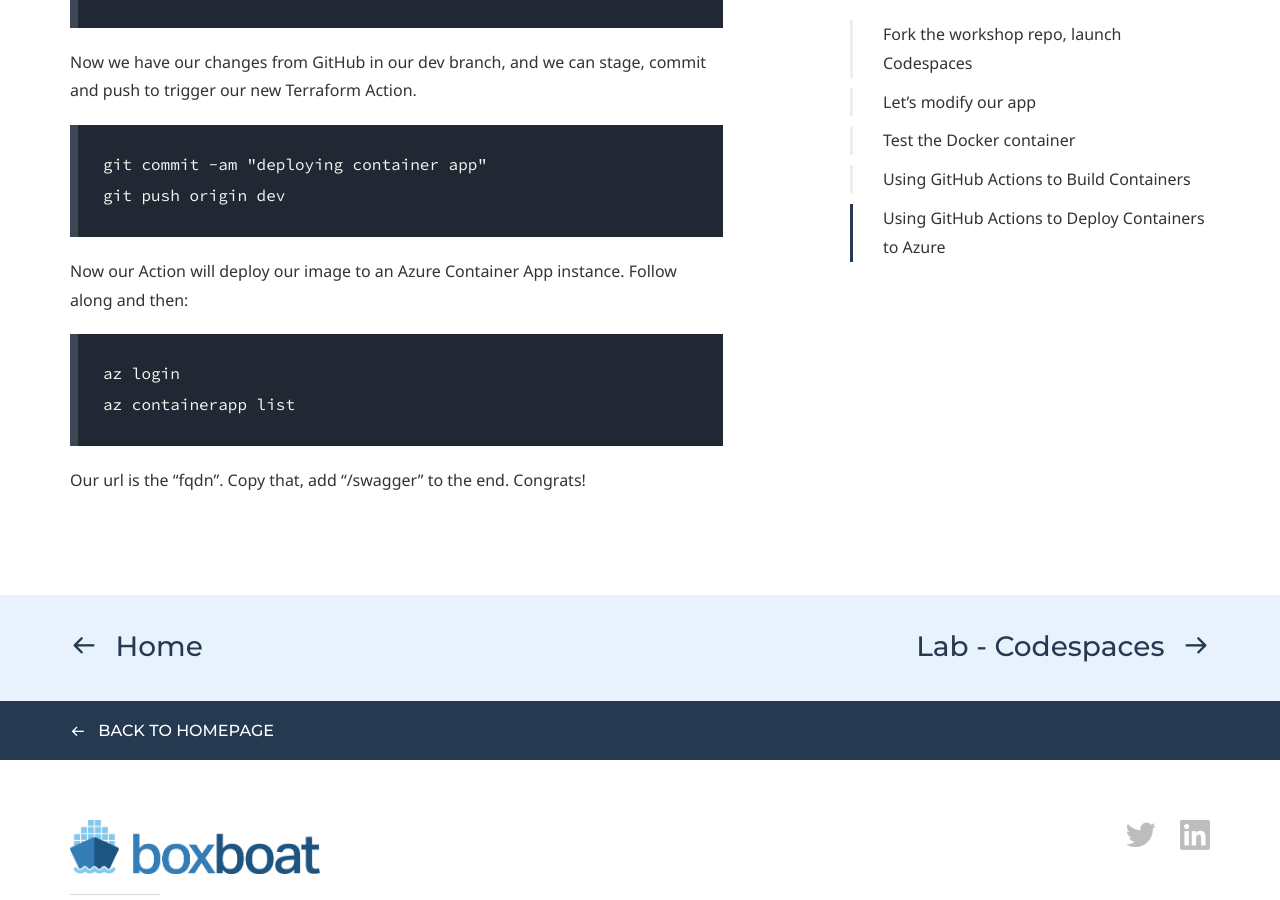
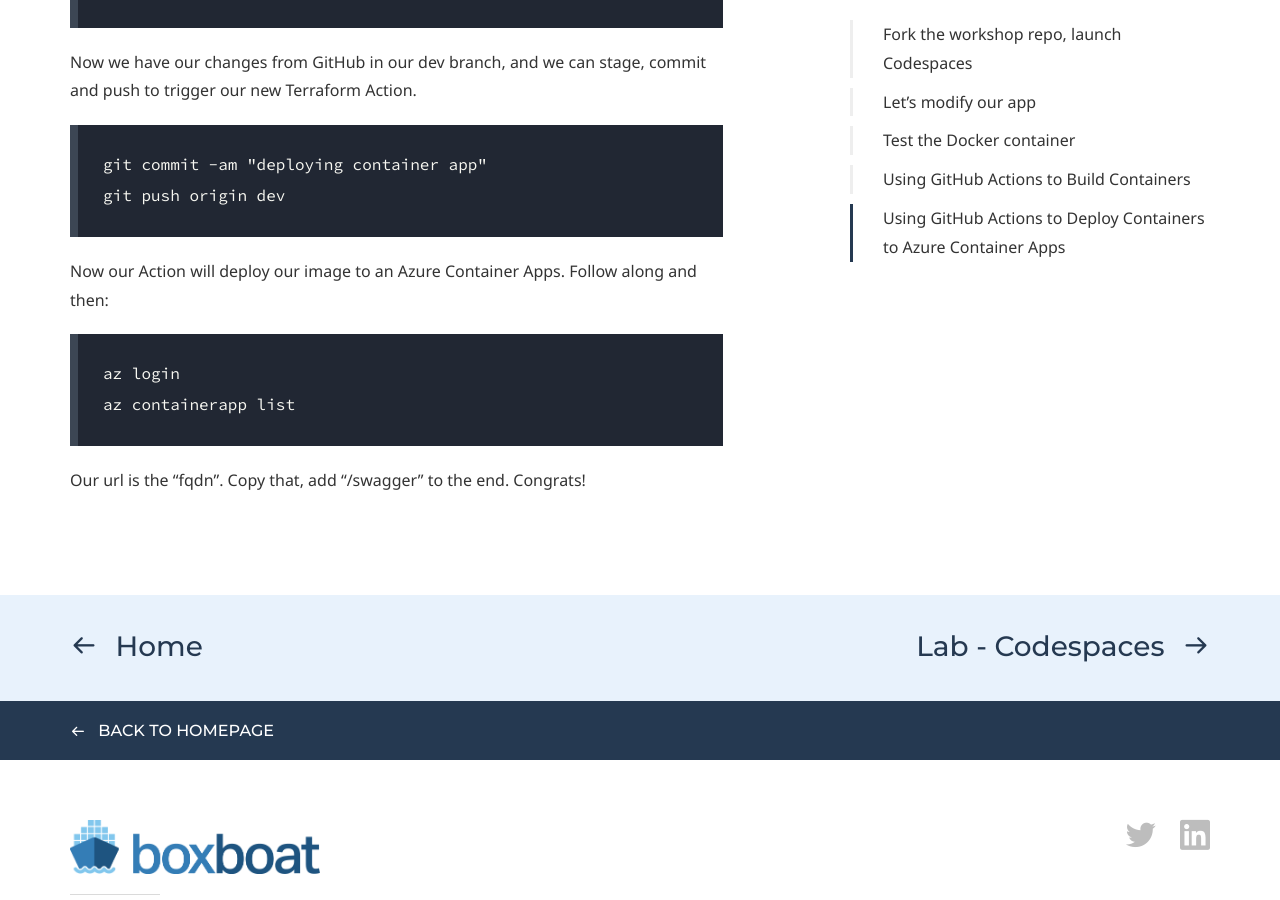
Before and after one commit to boxboat/github-cloud-native-workshop, a Jekyll site: the page built from lab-codespaces.md, in a window 1280 px wide and 900 px high, scrolled down 9880 px. Built offline with Jekyll 4.4.1, drawn with Linux system fonts in a browser that asks for light colours; some web fonts are replaced; some of the changed text lies outside the part shown.

Commit message:
Update lab-codespaces.md

````diff
--- a/lab-codespaces.md
+++ b/lab-codespaces.md
@@ -212,7 +212,7 @@ Our Action only builds the dotnet app Artifact on the `dev` branch. To build the
 
 On the "Code" tab of the repo, you'll see our package. Click on it, and take note and copy the url to the image from the top section on this page. It starts with `ghcr.io/`
 
-## Using GitHub Actions to Deploy Containers to Azure
+## Using GitHub Actions to Deploy Containers to Azure Container Apps
 
  **Step 1: Create an Action**
 
@@ -315,7 +315,7 @@ git commit -am "deploying container app"
 git push origin dev
 ```
 
-Now our Action will deploy our image to an Azure Container App instance. Follow along and then:
+Now our Action will deploy our image to an Azure Container Apps. Follow along and then:
 
 ```shell
 az login
````
